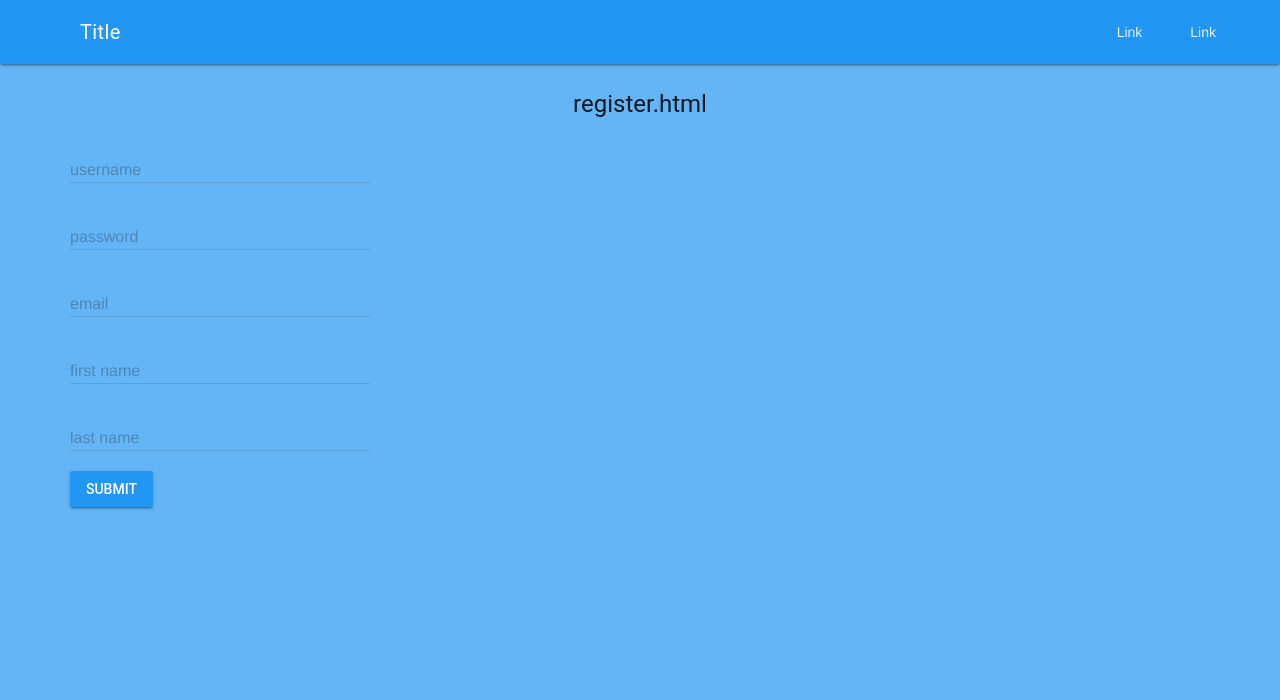
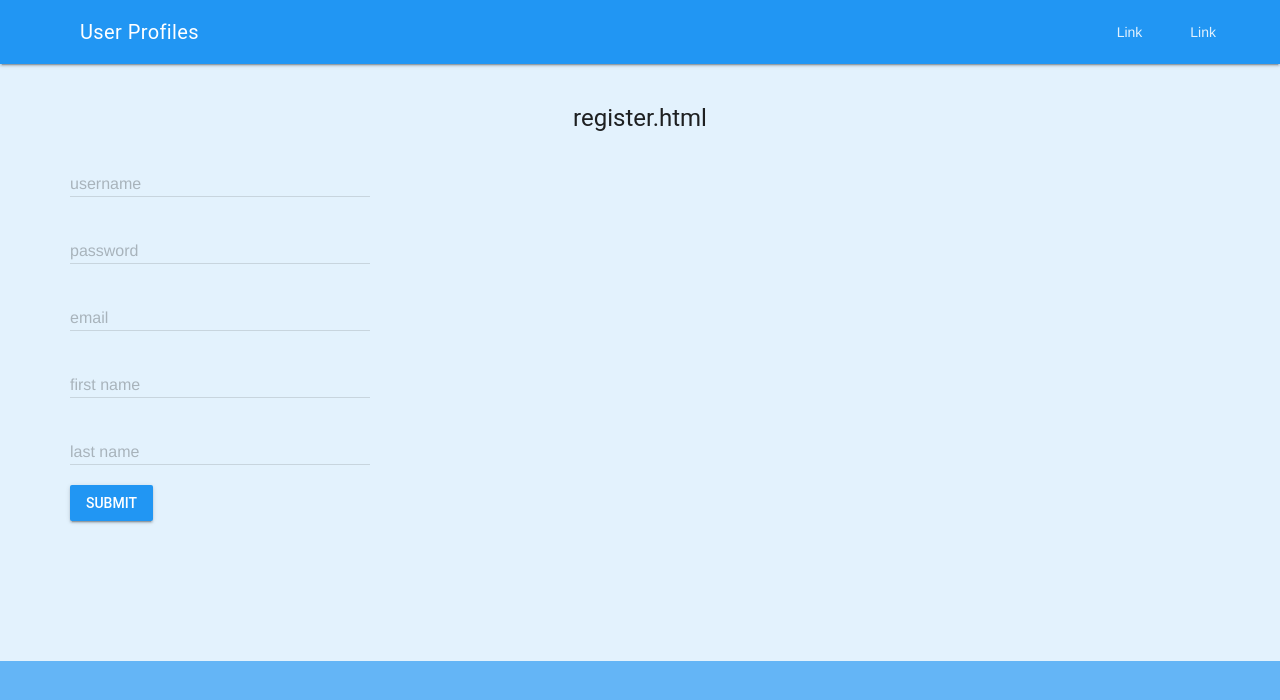
Before and after one commit to awelleck/user-profile, a Flask app: page /register in a window 1280 px wide. Shown: the top 700 px of the page. Run offline with Flask 2, Linux system fonts and the light colour scheme; some libraries are stand-ins or nearby versions.

Commit message:
Adding <section> to other pages for readability

```diff
--- a/app.py
+++ b/app.py
@@ -129,7 +129,7 @@ def register():
 @app.route('/profile/<username>', methods=['GET', 'POST'])
 @login_required
 def profile(username):
-    print('Printing session user: %s' % session['username'])
+    print('Printing session[\'username\']: %s' % session['username'])
     if username != session['username']:
         return redirect(url_for('index'))
 
--- a/templates/layout.html
+++ b/templates/layout.html
@@ -18,7 +18,7 @@
   <header class="mdl-layout__header">
     <div class="mdl-layout__header-row">
       <!-- Title -->
-      <span class="mdl-layout-title">Title</span>
+      <span class="mdl-layout-title">User Profiles</span>
       <!-- Add spacer, to align navigation to the right -->
       <div class="mdl-layout-spacer"></div>
       <!-- Navigation. We hide it in small screens. -->
--- a/templates/profile.html
+++ b/templates/profile.html
@@ -1,6 +1,7 @@
 {% extends "layout.html" %}
 {% block title %}Profile{% endblock %}
 {% block profile %}
+  <section class="input_section mdl-color--blue-50">
     <h4 class="mdl-typography--text-center">profile.html</h4>
 
     {% with messages = get_flashed_messages() %}
@@ -13,7 +14,8 @@
 
     <p class="pad">{{ username }}'s profile</p>
 
-  <a href="{{ url_for('logout') }}"><button class="mdl-button mdl-js-button mdl-button--raised  mdl-button--colored pad">
+    <a href="{{ url_for('logout') }}"><button class="mdl-button mdl-js-button mdl-button--raised mdl-button--colored pad">
       Logout
     </button></a>
+  </section>
 {% endblock %}
--- a/templates/register.html
+++ b/templates/register.html
@@ -1,6 +1,7 @@
 {% extends "layout.html" %}
 {% block title %}Register{% endblock %}
 {% block register %}
+  <section class="input_section mdl-color--blue-50">
     <h4 class="mdl-typography--text-center">register.html</h4>
 
     {% if form.errors %}
@@ -53,4 +54,5 @@
         Submit
       </button>
     </form>
+  </section>
 {% endblock %}
```
Lines whose indentation alone changed are shown as unchanged.
